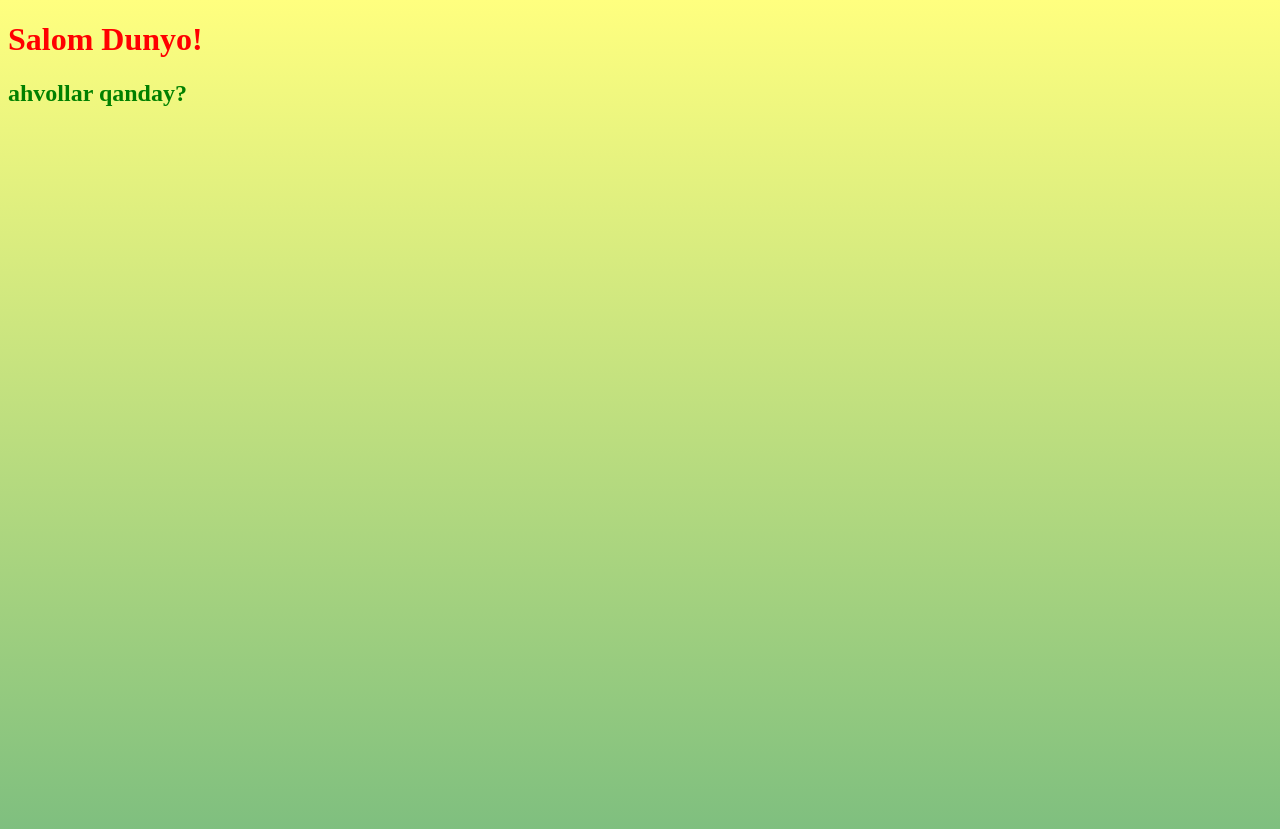
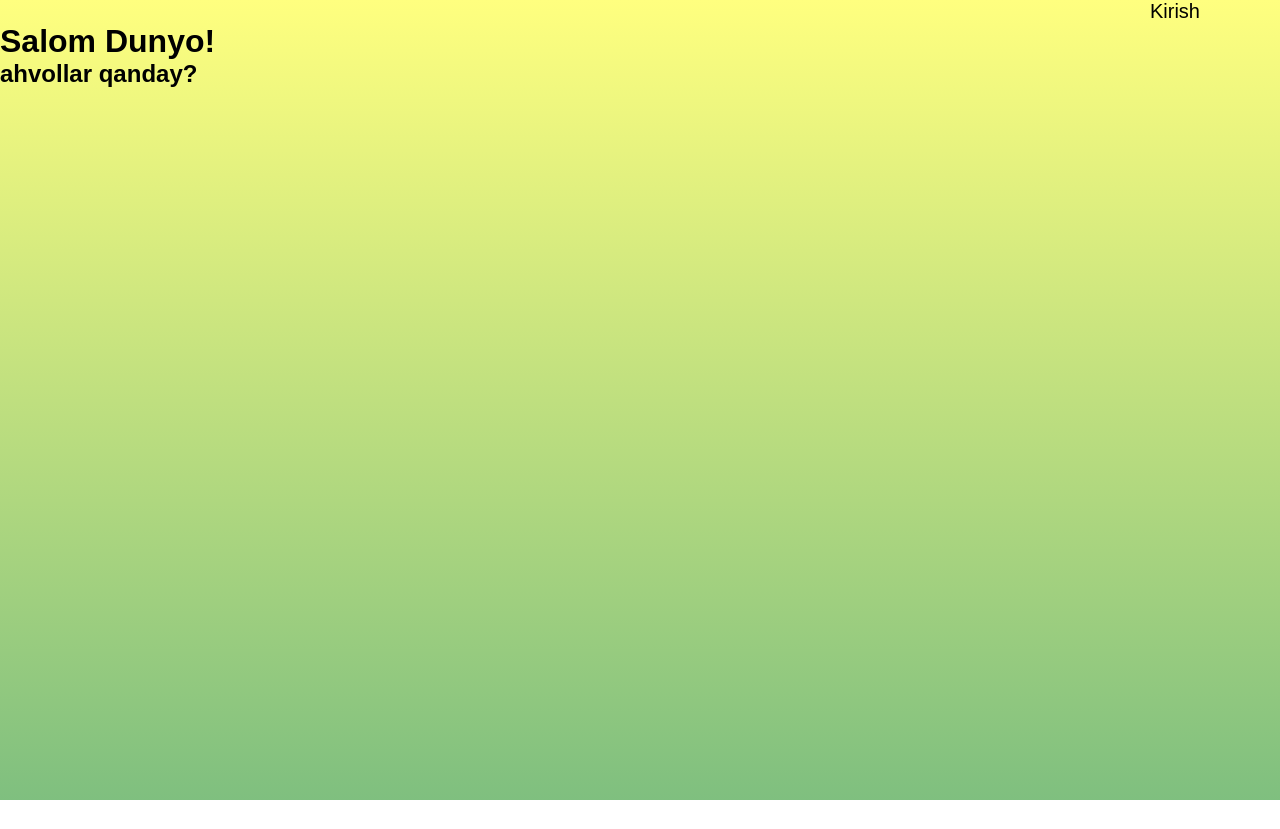
Before and after one commit to ItCenter37/example, a plain HTML site: page index.html in a window 1280 px wide. After the commit the page ends 800 px from the top, so only its background shows below. Drawn offline with Linux system fonts and the light colour scheme.

Commit message:
stillar oshildi

```diff
--- a/index.html
+++ b/index.html
@@ -7,8 +7,14 @@
     <title>Document</title>
     <link rel="stylesheet" href="./style.css">
 </head>
-<body class="bg">
+    <div class="container">
+
+    <p class="login">
+        <a href="./login.html">Kirish</a>
+    </p>
+
     <h1>Salom Dunyo!</h1>
     <h2>ahvollar qanday?</h2>
+</div>
 </body>
 </html>
--- a/style.css
+++ b/style.css
@@ -1,12 +1,27 @@
-h1{
-    color: red;
+*{
+    margin: 0;
+    padding: 0;
+    box-sizing: border-box;
 }
 
-h2{
-    color: green;
+
+body{
+    background-image:linear-gradient(rgba(255, 255, 0, 0.5),rgba(0, 128, 0, 0.5));
+    height: 100vh;
+    font-family: sans-serif;
 }
 
-.bg{
-    background-image:linear-gradient(rgba(255, 255, 0, 0.5),rgba(0, 128, 0, 0.5));
-    height: 100vh;
+.container{
+    width: 1200px;
+
 }
+
+.login{
+    text-align: right;
+}
+
+.login>a{
+    text-decoration: none;
+    color: black;
+    font-size: 20px;
+}
```
Also changed, not shown: login.html (+2 -2 lines).
